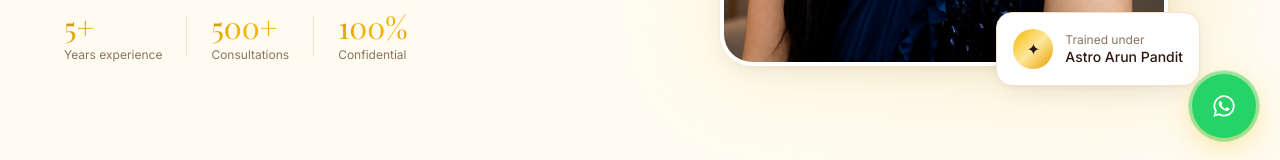
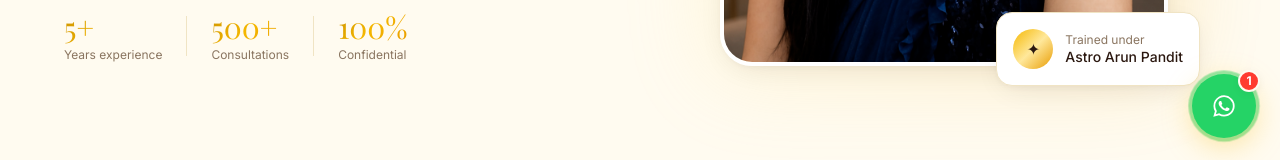
Before and after one commit to rohangupta16011-stack/astrobookingportal, a Next.js app: page / in a window 1280 px wide. Shown: the part 638-798 px from the top of the page. Built offline with nearby package versions, Linux system fonts and the light colour scheme; a web font is replaced by a local one.

Commit message:
Add unread-style notification badge to WhatsApp floating button

```diff
--- a/components/Sections.tsx
+++ b/components/Sections.tsx
@@ -565,6 +565,12 @@ export function WhatsAppFAB() {
             <path d="M17.6 6.32A7.85 7.85 0 0 0 12.05 4a7.94 7.94 0 0 0-6.88 11.9L4 20l4.22-1.11a7.93 7.93 0 0 0 3.83.97h.01c4.37 0 7.93-3.55 7.94-7.92a7.88 7.88 0 0 0-2.4-5.62zm-5.55 12.2h-.01a6.6 6.6 0 0 1-3.36-.92l-.24-.14-2.5.66.67-2.44-.16-.25a6.58 6.58 0 0 1-1.01-3.5c0-3.64 2.96-6.6 6.61-6.6 1.76 0 3.42.69 4.66 1.94a6.55 6.55 0 0 1 1.93 4.67c0 3.64-2.96 6.59-6.6 6.59zm3.62-4.94c-.2-.1-1.17-.58-1.36-.64-.18-.07-.31-.1-.45.1-.13.2-.51.64-.63.78-.11.13-.23.15-.43.05-.2-.1-.84-.31-1.6-.99-.59-.53-.99-1.18-1.11-1.38-.11-.2-.01-.31.09-.41.09-.09.2-.23.3-.35.1-.12.13-.2.2-.33.07-.13.03-.25-.02-.35-.05-.1-.45-1.08-.62-1.48-.16-.39-.33-.34-.45-.34l-.38-.01c-.13 0-.35.05-.53.25-.18.2-.7.69-.7 1.67 0 .99.72 1.94.82 2.07.1.13 1.42 2.16 3.43 3.03.48.21.85.33 1.14.42.48.15.91.13 1.26.08.38-.06 1.17-.48 1.34-.94.16-.46.16-.86.12-.94-.05-.08-.18-.13-.38-.23z" />
           </svg>
         </span>
+        <span
+          aria-hidden
+          className="absolute -top-1 -right-1 min-w-[22px] h-[22px] px-1.5 rounded-full bg-[#FF3B30] text-white text-[12px] font-bold flex items-center justify-center border-2 border-canvas shadow-soft"
+        >
+          1
+        </span>
       </span>
     </a>
   );
```
